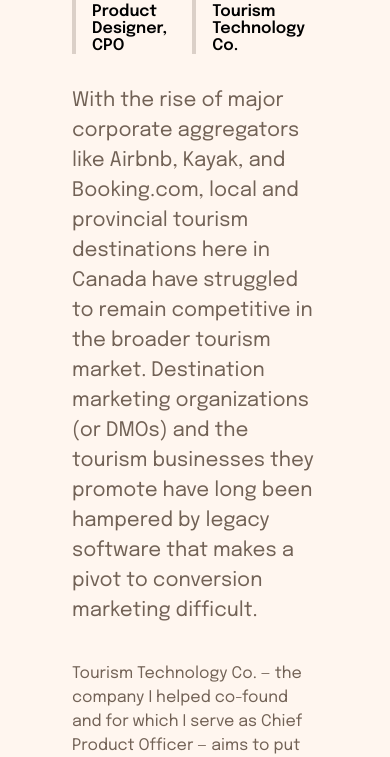
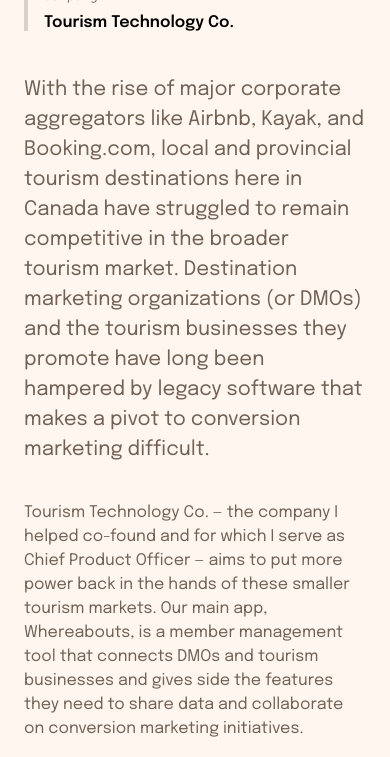
Before and after one commit to oliviercreurer/site, a plain HTML site: page portfolio.html in a window 390 px wide. Shown: the part 324-1081 px from the top of the page. Drawn offline with Linux system fonts and the light colour scheme; a script that the page names is missing.

Commit message:
adjust mobile layout

```diff
--- a/main.css
+++ b/main.css
@@ -176,6 +176,7 @@
   border-left: 4px solid #DBD0C8;
   padding-left: 16px;
   flex-grow: 1;
+  margin-bottom: 12px;
 }
 
 .label {
@@ -197,3 +198,17 @@
   line-height: 1.875rem;
   font-weight: 400;
 }
+
+/* MEDIA QUERIES ----------- */
+
+@media (max-width: 576px) {
+  body {
+    padding: 1em;
+  }
+  .p-info {
+    flex-direction: column;
+  }
+  img {
+    width: 100%;
+  }
+}
```
